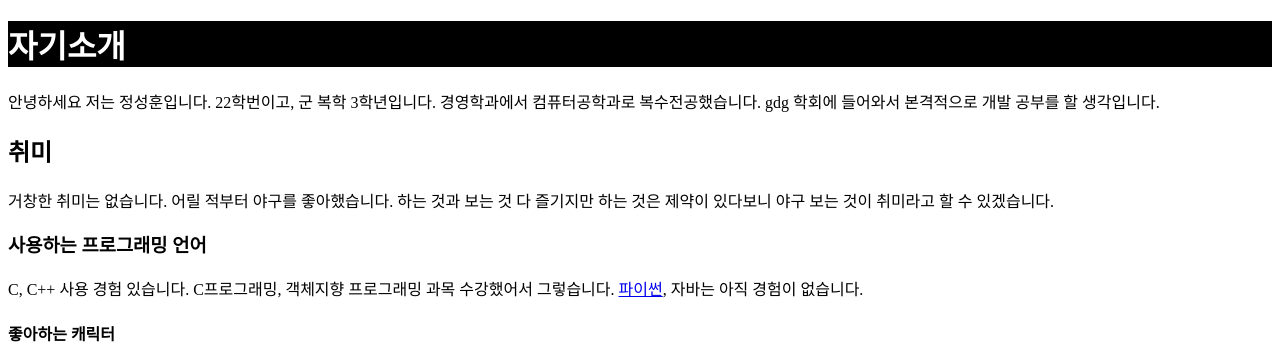
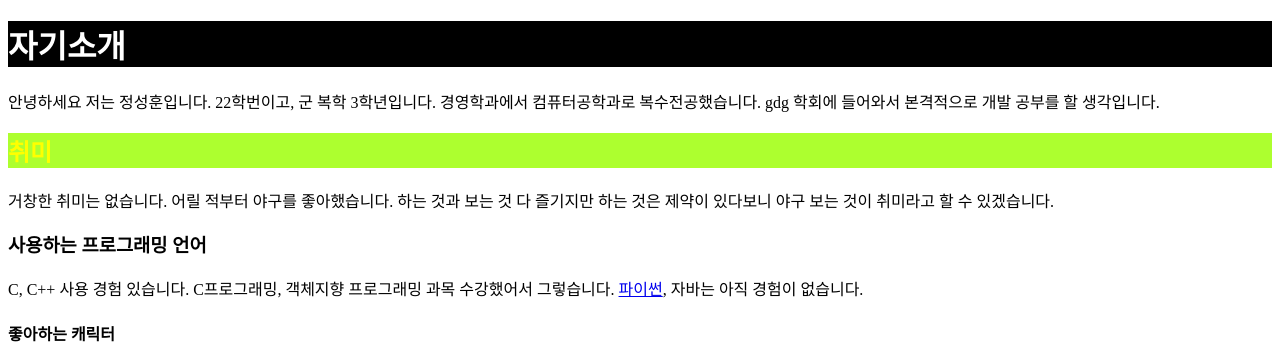
Before and after one commit to seonghun8044/gdg-hongik-dev-intro, a plain HTML site: page index.html in a window 1280 px wide. Shown: the top 364 px of the page. Drawn offline with Linux system fonts and the light colour scheme.

Commit message:
css 써보기

```diff
--- a/index.html
+++ b/index.html
@@ -11,7 +11,10 @@
         background-color: black;
         ">자기소개</h1>
     <p>안녕하세요 저는 정성훈입니다. 22학번이고, 군 복학 3학년입니다. 경영학과에서 컴퓨터공학과로 복수전공했습니다. gdg 학회에 들어와서 본격적으로 개발 공부를 할 생각입니다.</p>
-    <h2>취미</h2>
+    <h2 style="
+        color: yellow;
+        background-color: greenyellow;
+        ">취미</h2>
     <p>거창한 취미는 없습니다. 어릴 적부터 야구를 좋아했습니다. 하는 것과 보는 것 다 즐기지만 하는 것은 제약이 있다보니 야구 보는 것이 취미라고 할 수 있겠습니다.</p>
     <h3>사용하는 프로그래밍 언어</h3>
     <p>C, C++ 사용 경험 있습니다. C프로그래밍, 객체지향 프로그래밍 과목 수강했어서 그렇습니다. <a href="./python.html">파이썬</a>, 자바는 아직 경험이 없습니다.</p>
```
